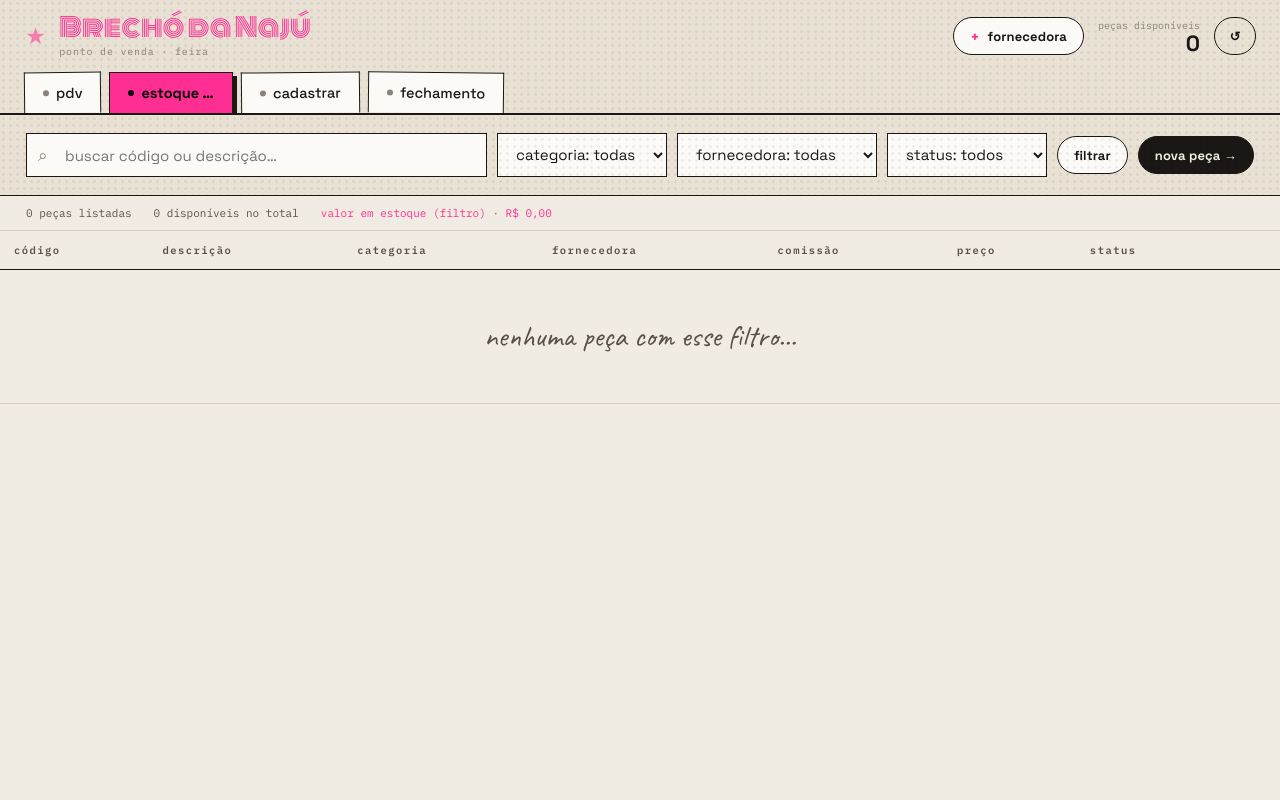
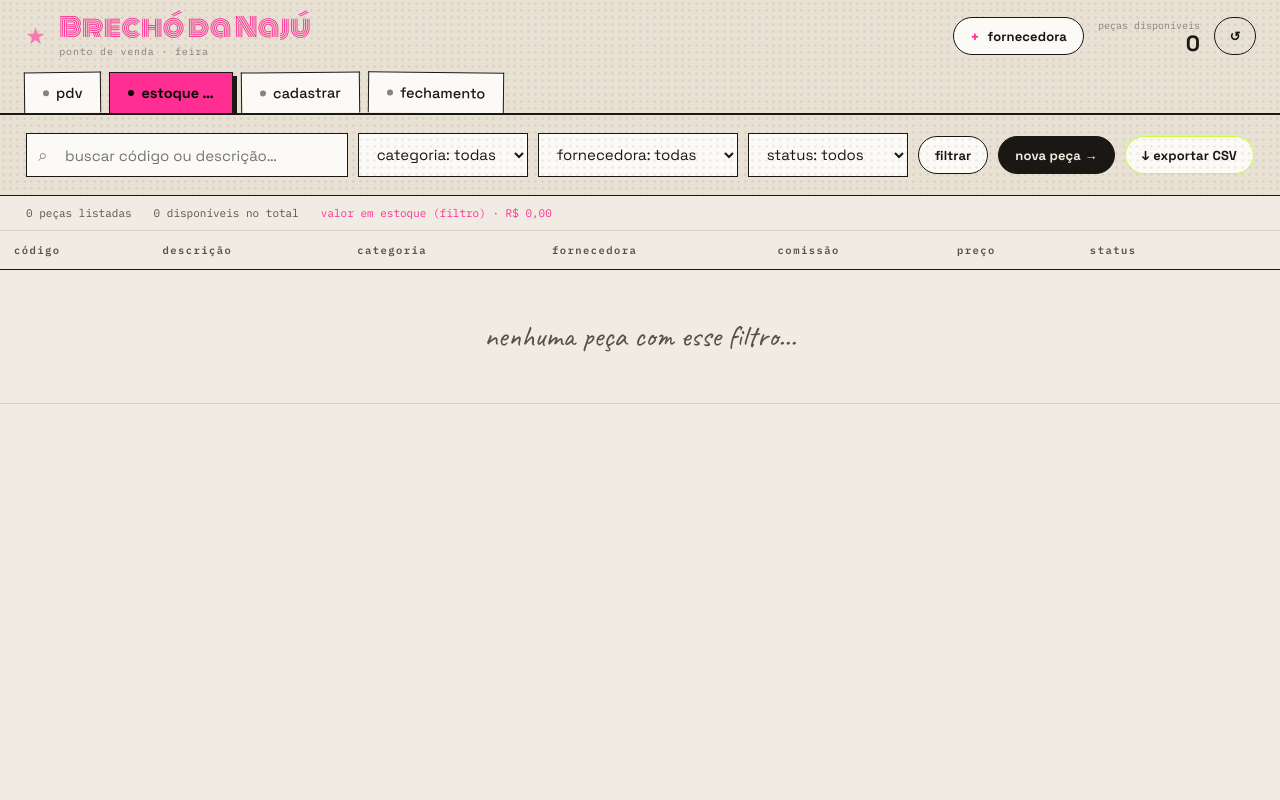
Before and after one commit to Najuzinh4/Brecho_da.naju, a Flask app: page /estoque in a window 1280 px wide. Run offline with Flask 3, Linux system fonts and the light colour scheme.

Commit message:
feat: exportar estoque como CSV
- Rota GET /exportar baixa todas as pecas em CSV com BOM (abre certo no Excel)
- Arquivo nomeado automaticamente: brecho_naju_YYYYMMDD_HHMM.csv
- Botao "exportar CSV" adicionado na toolbar do estoque

Co-Authored-By: Claude Sonnet 4.6 <noreply@anthropic.com>

```diff
--- a/app.py
+++ b/app.py
@@ -10,10 +10,12 @@ Abre em http://127.0.0.1:5000
 No iPad (mesma rede Wi-Fi): http://IP-DO-NOTEBOOK:5000
 """
 
+import csv
+import io
 import os
 from datetime import datetime
 from flask import (Flask, render_template, request, redirect,
-                   url_for, flash, abort, jsonify)
+                   url_for, flash, abort, jsonify, Response)
 from models import (db, Fornecedora, Peca, CATEGORIAS, STATUS,
                     PRECO_ARARA, fmt_brl, proximo_codigo, build_relatorio)
 
@@ -268,6 +270,30 @@ def register_routes(app):
             single=linha["fornecedora"], agora=datetime.now()
         )
 
+    # ── Exportar estoque como CSV ─────────────────────────────────────────
+    @app.route("/exportar")
+    def exportar():
+        pecas = Peca.query.order_by(Peca.codigo).all()
+        buf = io.StringIO()
+        w = csv.writer(buf)
+        w.writerow(["codigo", "descricao", "categoria", "fornecedora",
+                    "comissao_pct", "comissao_efetiva", "preco",
+                    "fica_naju", "pix_fornecedora", "status", "vendido_em"])
+        for p in pecas:
+            w.writerow([
+                p.codigo, p.descricao, p.categoria,
+                p.fornecedora.nome if p.fornecedora else "",
+                p.comissao_pct, p.comissao_efetiva, p.preco,
+                p.fica_naju, p.pix_fornecedora, p.status,
+                p.vendido_em.strftime("%d/%m/%Y %H:%M") if p.vendido_em else "",
+            ])
+        nome = f"brecho_naju_{datetime.now().strftime('%Y%m%d_%H%M')}.csv"
+        return Response(
+            "﻿" + buf.getvalue(),  # BOM para Excel abrir acentos certo
+            mimetype="text/csv",
+            headers={"Content-Disposition": f"attachment; filename={nome}"}
+        )
+
     # ── Reset (volta aos dados de exemplo) ────────────────────────────────
     @app.route("/reset", methods=["POST"])
     def reset():
--- a/templates/estoque.html
+++ b/templates/estoque.html
@@ -36,6 +36,7 @@
 
     <button class="btn btn-sm" type="submit">filtrar</button>
     <a class="btn btn-ink btn-sm" href="{{ url_for('cadastro') }}" style="margin-left:auto">nova peça →</a>
+    <a class="btn btn-sm" href="{{ url_for('exportar') }}" style="border-color:var(--lime);color:var(--ink)">↓ exportar CSV</a>
   </div>
 </form>
 
```
